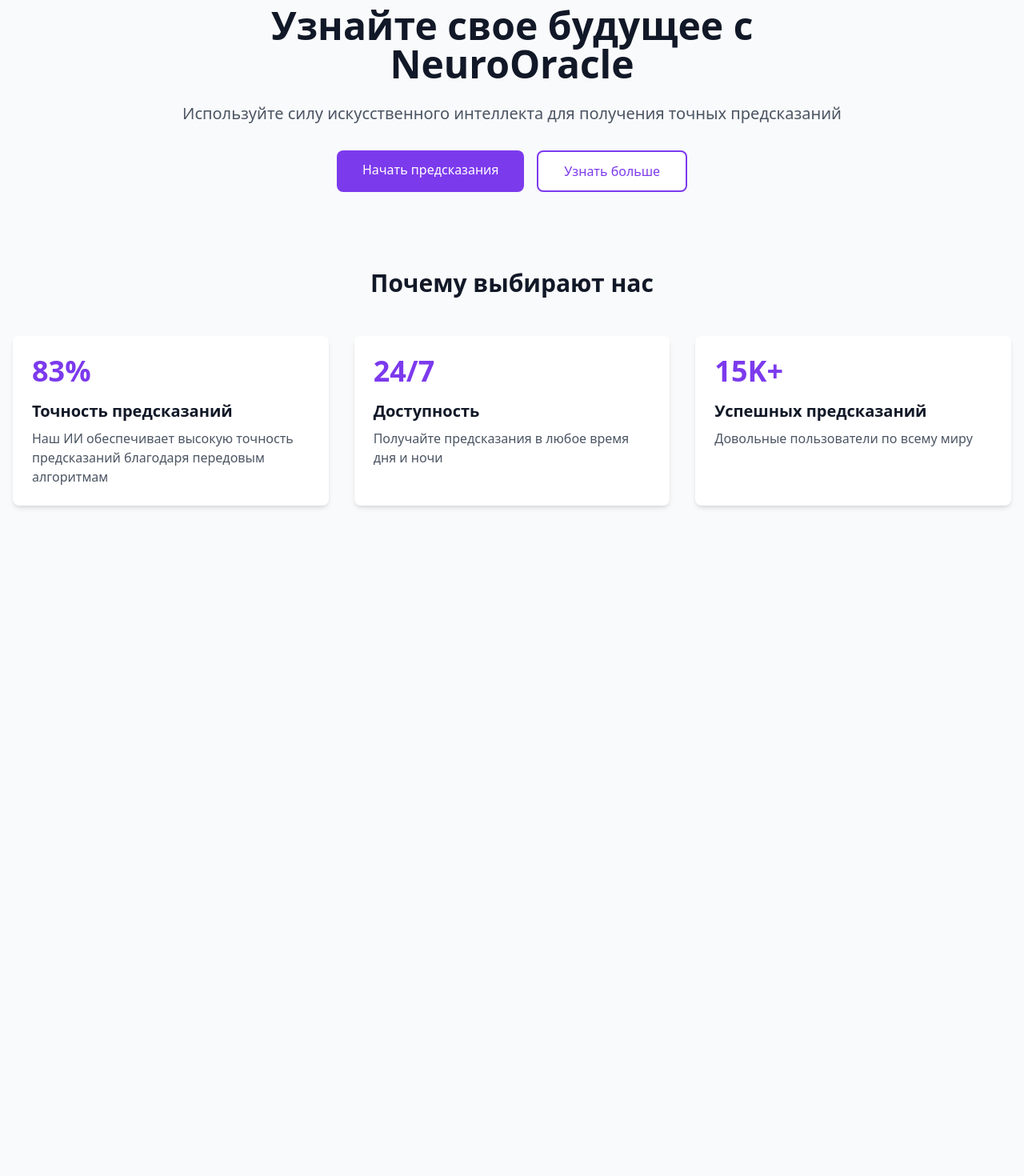
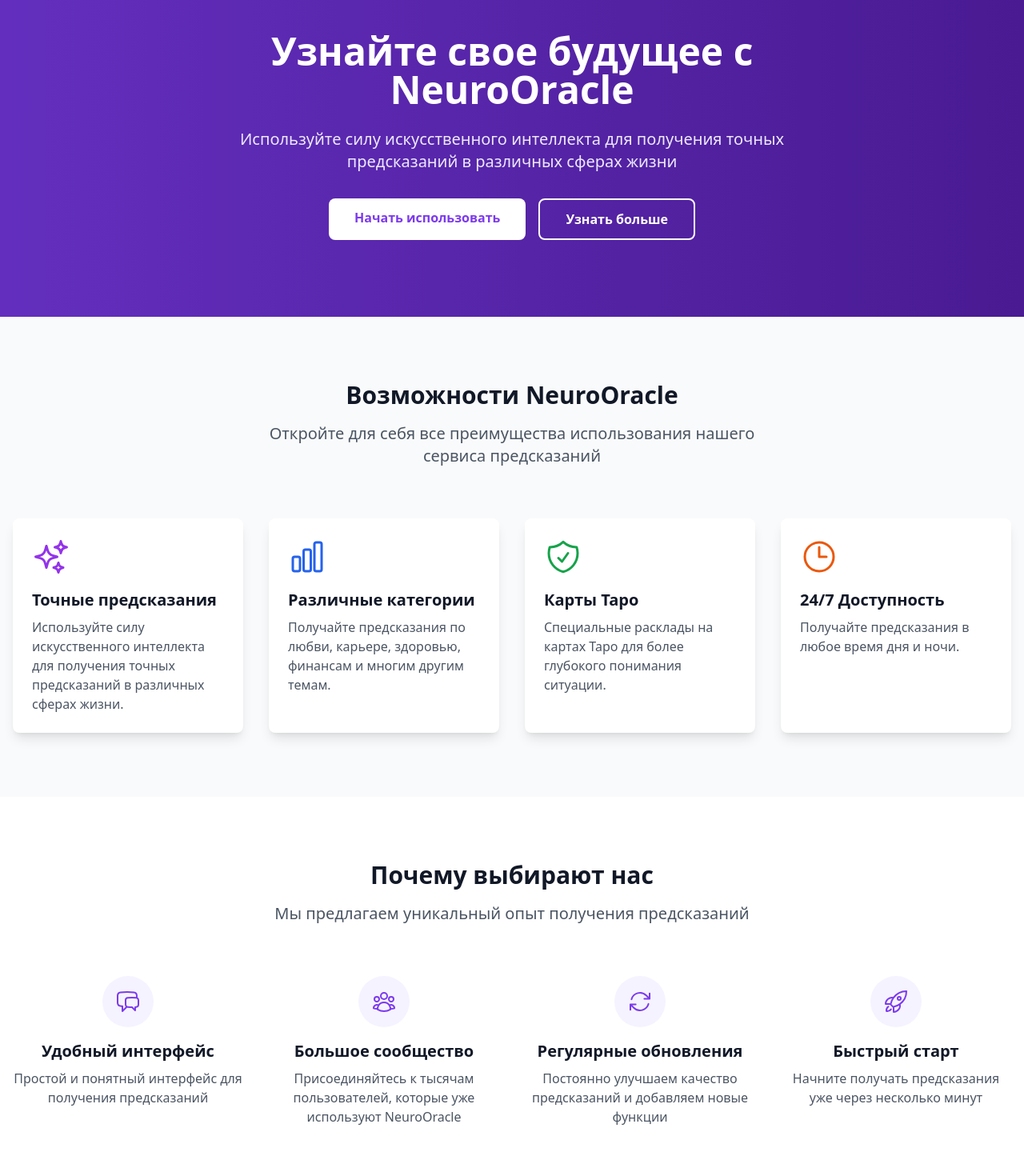
Before and after one commit to lesha358/NeuroOracle, a Next.js app: page / in a window 1280 px wide. Shown: the part 120-1590 px from the top of the page at 80% size. Before the commit the page ends 864 px from the top, so only its background shows below. Built offline with nearby package versions, Linux system fonts and the light colour scheme.

Commit message:
Улучшен дизайн главной страницы: добавлены иконки, улучшена структура и визуальное оформление

```diff
--- a/pages/index.tsx
+++ b/pages/index.tsx
@@ -1,70 +1,187 @@
 import { NextPage } from 'next';
 import Head from 'next/head';
 import Link from 'next/link';
+import {
+  SparklesIcon,
+  ChartBarIcon,
+  ShieldCheckIcon,
+  ClockIcon,
+  ChatBubbleLeftRightIcon,
+  UserGroupIcon,
+  ArrowPathIcon,
+  RocketLaunchIcon
+} from '@heroicons/react/24/outline';
+
+const features = [
+  {
+    title: 'Точные предсказания',
+    description: 'Используйте силу искусственного интеллекта для получения точных предсказаний в различных сферах жизни.',
+    icon: SparklesIcon,
+    color: 'text-purple-600'
+  },
+  {
+    title: 'Различные категории',
+    description: 'Получайте предсказания по любви, карьере, здоровью, финансам и многим другим темам.',
+    icon: ChartBarIcon,
+    color: 'text-blue-600'
+  },
+  {
+    title: 'Карты Таро',
+    description: 'Специальные расклады на картах Таро для более глубокого понимания ситуации.',
+    icon: ShieldCheckIcon,
+    color: 'text-green-600'
+  },
+  {
+    title: '24/7 Доступность',
+    description: 'Получайте предсказания в любое время дня и ночи.',
+    icon: ClockIcon,
+    color: 'text-orange-600'
+  }
+];
+
+const benefits = [
+  {
+    title: 'Удобный интерфейс',
+    description: 'Простой и понятный интерфейс для получения предсказаний',
+    icon: ChatBubbleLeftRightIcon
+  },
+  {
+    title: 'Большое сообщество',
+    description: 'Присоединяйтесь к тысячам пользователей, которые уже используют NeuroOracle',
+    icon: UserGroupIcon
+  },
+  {
+    title: 'Регулярные обновления',
+    description: 'Постоянно улучшаем качество предсказаний и добавляем новые функции',
+    icon: ArrowPathIcon
+  },
+  {
+    title: 'Быстрый старт',
+    description: 'Начните получать предсказания уже через несколько минут',
+    icon: RocketLaunchIcon
+  }
+];
 
 const HomePage: NextPage = () => {
   return (
     <div className="min-h-screen bg-gray-50">
       <Head>
         <title>NeuroOracle - Ваш персональный предсказатель</title>
-        <meta name="description" content="Получите точные предсказания с помощью искусственного интеллекта" />
+        <meta name="description" content="Получайте точные предсказания с помощью искусственного интеллекта" />
       </Head>
 
-      <main className="container mx-auto px-4 py-16">
-        <div className="max-w-4xl mx-auto text-center">
-          <h1 className="text-5xl font-bold text-gray-900 mb-6">
+      {/* Hero секция */}
+      <section className="relative bg-gradient-to-r from-primary-600 to-primary-800 text-white">
+        <div className="absolute inset-0 bg-black opacity-20"></div>
+        <div className="container mx-auto px-4 py-24 relative">
+          <div className="max-w-3xl mx-auto text-center">
+            <h1 className="text-5xl font-bold mb-6">
               Узнайте свое будущее с NeuroOracle
             </h1>
-          <p className="text-xl text-gray-600 mb-8">
-            Используйте силу искусственного интеллекта для получения точных предсказаний
+            <p className="text-xl mb-8 text-primary-100">
+              Используйте силу искусственного интеллекта для получения точных предсказаний в различных сферах жизни
             </p>
             <div className="flex flex-col sm:flex-row gap-4 justify-center">
               <Link
                 href="https://t.me/NeuroOracle_bot"
                 target="_blank"
                 rel="noopener noreferrer"
-              className="bg-primary-600 text-white px-8 py-3 rounded-lg hover:bg-primary-700 transition-colors duration-300"
+                className="inline-block bg-white text-primary-600 px-8 py-3 rounded-lg font-semibold hover:bg-primary-50 transition-colors duration-300"
               >
-              Начать предсказания
+                Начать использовать
               </Link>
               <Link
                 href="/features"
-              className="bg-white text-primary-600 px-8 py-3 rounded-lg border-2 border-primary-600 hover:bg-primary-50 transition-colors duration-300"
+                className="inline-block border-2 border-white text-white px-8 py-3 rounded-lg font-semibold hover:bg-white hover:text-primary-600 transition-colors duration-300"
               >
                 Узнать больше
               </Link>
             </div>
           </div>
+        </div>
+      </section>
 
-        <div className="mt-24">
-          <h2 className="text-3xl font-bold text-center text-gray-900 mb-12">
+      {/* Секция возможностей */}
+      <section className="py-20">
+        <div className="container mx-auto px-4">
+          <div className="text-center mb-16">
+            <h2 className="text-3xl font-bold text-gray-900 mb-4">
+              Возможности NeuroOracle
+            </h2>
+            <p className="text-xl text-gray-600 max-w-2xl mx-auto">
+              Откройте для себя все преимущества использования нашего сервиса предсказаний
+            </p>
+          </div>
+
+          <div className="grid grid-cols-1 md:grid-cols-2 lg:grid-cols-4 gap-8">
+            {features.map((feature, index) => (
+              <div key={index} className="bg-white rounded-lg shadow-lg p-6 hover:shadow-xl transition-shadow duration-300">
+                <div className={`${feature.color} mb-4`}>
+                  <feature.icon className="h-12 w-12" />
+                </div>
+                <h3 className="text-xl font-semibold text-gray-900 mb-2">
+                  {feature.title}
+                </h3>
+                <p className="text-gray-600">
+                  {feature.description}
+                </p>
+              </div>
+            ))}
+          </div>
+        </div>
+      </section>
+
+      {/* Секция почему выбирают нас */}
+      <section className="py-20 bg-white">
+        <div className="container mx-auto px-4">
+          <div className="text-center mb-16">
+            <h2 className="text-3xl font-bold text-gray-900 mb-4">
               Почему выбирают нас
             </h2>
-          <div className="grid grid-cols-1 md:grid-cols-3 gap-8">
-            <div className="bg-white p-6 rounded-lg shadow-md">
-              <div className="text-primary-600 text-4xl font-bold mb-4">83%</div>
-              <h3 className="text-xl font-semibold text-gray-900 mb-2">Точность предсказаний</h3>
-              <p className="text-gray-600">
-                Наш ИИ обеспечивает высокую точность предсказаний благодаря передовым алгоритмам
+            <p className="text-xl text-gray-600 max-w-2xl mx-auto">
+              Мы предлагаем уникальный опыт получения предсказаний
             </p>
           </div>
-            <div className="bg-white p-6 rounded-lg shadow-md">
-              <div className="text-primary-600 text-4xl font-bold mb-4">24/7</div>
-              <h3 className="text-xl font-semibold text-gray-900 mb-2">Доступность</h3>
+
+          <div className="grid grid-cols-1 md:grid-cols-2 lg:grid-cols-4 gap-8">
+            {benefits.map((benefit, index) => (
+              <div key={index} className="text-center">
+                <div className="bg-primary-50 rounded-full w-16 h-16 flex items-center justify-center mx-auto mb-4">
+                  <benefit.icon className="h-8 w-8 text-primary-600" />
+                </div>
+                <h3 className="text-xl font-semibold text-gray-900 mb-2">
+                  {benefit.title}
+                </h3>
                 <p className="text-gray-600">
-                Получайте предсказания в любое время дня и ночи
+                  {benefit.description}
                 </p>
               </div>
-            <div className="bg-white p-6 rounded-lg shadow-md">
-              <div className="text-primary-600 text-4xl font-bold mb-4">15K+</div>
-              <h3 className="text-xl font-semibold text-gray-900 mb-2">Успешных предсказаний</h3>
-              <p className="text-gray-600">
-                Довольные пользователи по всему миру
-              </p>
+            ))}
           </div>
         </div>
+      </section>
+
+      {/* Секция CTA */}
+      <section className="py-20 bg-primary-50">
+        <div className="container mx-auto px-4">
+          <div className="max-w-3xl mx-auto text-center">
+            <h2 className="text-3xl font-bold text-gray-900 mb-6">
+              Готовы начать получать предсказания?
+            </h2>
+            <p className="text-xl text-gray-600 mb-8">
+              Присоединяйтесь к тысячам пользователей, которые уже используют NeuroOracle для получения точных предсказаний
+            </p>
+            <Link
+              href="https://t.me/NeuroOracle_bot"
+              target="_blank"
+              rel="noopener noreferrer"
+              className="inline-block bg-primary-600 text-white px-8 py-3 rounded-lg font-semibold hover:bg-primary-700 transition-colors duration-300"
+            >
+              Начать использовать
+            </Link>
           </div>
-      </main>
+        </div>
+      </section>
     </div>
   );
 };
```
Lines whose indentation alone changed are shown as unchanged.
